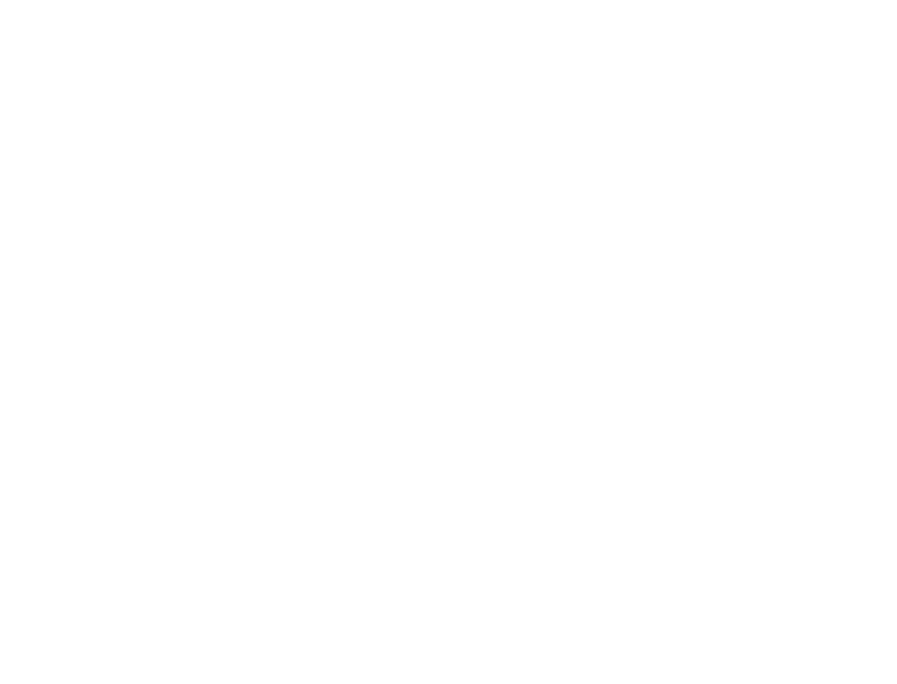
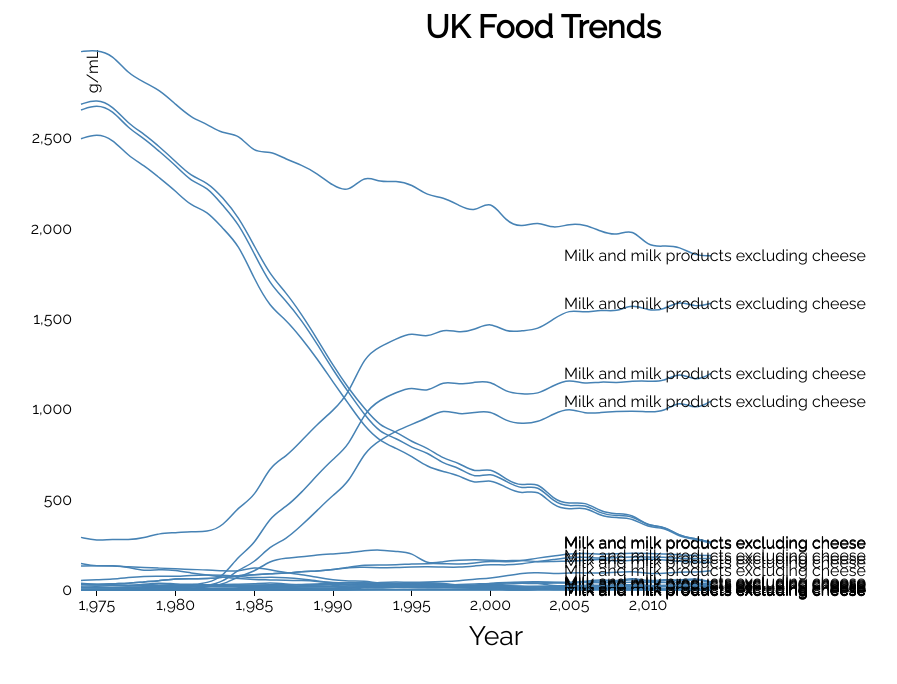
Before and after one commit to f430FERRARI/UKFoodTrends, a plain HTML site: page index.html in a window 1280 px wide. Shown: the whole page, without its empty margins (97-994 px from the left). Drawn offline with nearby package versions, Linux system fonts and the light colour scheme.

Commit message:
Got line graph working.

```diff
--- a/index.html
+++ b/index.html
@@ -11,18 +11,173 @@
         font-family: 'Raleway', sans-serif;
       }
 
+      .header {
+        display:flex;
+        align-items: center;
+        justify-content: center;
+        margin-top: 5px;
+        margin-bottom: 5px;
+        margin-left: 5px;
+        margin-right: 5px;
+      }
+
+      h1 {
+        font-weight: bold;
+      }
+
+      svg {
+        padding-left: 20px;
+        padding-right: 20px;
+      }
+
+      .axis path, .axis line {
+        fill: none;
+        stroke: #000;
+        shape-rendering: crispEdges;
+      }
+
+      .x.axis path {
+        display: none;
+      }
+
+      .axis text {
+        font-size: 12pt;
+      }
+
+      .axis .label {
+        font-size: 20pt;
+      }
+
+      .y.axis path, .y.axis line {
+        stroke: none;
+      }
+
+      .line {
+        fill: none;
+        stroke: steelblue;
+        stroke-width: 1.5px;
+      }
+
     </style>
   </head>
   <body>
     <script>
+      // The food group
+      var foodGroup = "Milk and milk products excluding cheese";
+
+      // Chart Settings
+      var totalWidth = 1000;
+      var totalHeight = 600;
+      var margin = { left: 150, top: 0, right: 20, bottom: 60 };
+      var innerWidth  = totalWidth  - margin.left - margin.right;
+      var innerHeight = totalHeight - margin.top  - margin.bottom;
+
+      // Axis settings
+      var xAxisLabelText = "Year";
+      var xAxisLabelOffset = 55;
+
+      // Create main div
+      var main = d3.select("body").append("div");
+
+      // Create page headers
+      var title = main.append("h1")
+        .text("UK Food Trends")
+        .attr("class", "header");
+
+      // Create chart frame
+      var svg = main.append("svg")
+        .attr("width",  totalWidth)
+        .attr("height", totalHeight);
+      var g = svg.append("g")
+        .attr("transform", "translate(" + margin.left + "," + margin.top + ")");
+
+      // Configure x and y range
+      var xScale = d3.scale.linear().range([0, innerWidth - 200]);
+      var yScale = d3.scale.linear().range([innerHeight, 0 ]);
+
+      // Configure zScale
+      var color = d3.scale.category10();
+
+      // Configure axis groups
+      var xAxisG = g.append("g")
+        .attr("class", "x axis")
+        .attr("transform", "translate(0," + innerHeight + ")")
+      var xAxisLabel = xAxisG.append("text")
+        .style("text-anchor", "middle")
+        .attr("x", innerWidth / 2)
+        .attr("y", xAxisLabelOffset)
+        .attr("class", "label")
+        .text(xAxisLabelText);
+      var yAxisG = g.append("g")
+        .attr("class", "y axis");
+      var yAxisLabel = yAxisG.append("text")
+        .attr("transform", "rotate(-90)")
+        .attr("y", 6)
+        .attr("dy", ".71em")
+        .style("text-anchor", "end")
+        .text("g/mL");
+
+      // Configure the x and y axis
+      var xAxis = d3.svg.axis()
+        .scale(xScale)
+        .orient("bottom")
+      var yAxis = d3.svg.axis()
+        .scale(yScale)
+        .orient("left")
+
+      // Configure line settings
+      var line = d3.svg.line()
+        .interpolate("basis")
+        .x(function(d) { return xScale(d.year); }) // ???
+        .y(function(d) { return yScale(d.quantity); }); // ???
 
       // Render and create the chart
       function render(data){
+        // Read and format the data
+        var filteredData = filterForDescription1(data);
+        var foodData = mapObjects(filteredData);
+
+        //color.domain(d3.keys(data[0]).filter(function(key) { return key !== "year"; }));
+
+        // Set the x and y domains
+        xScale.domain([1974, 2014]);
+        yScale.domain([
+          d3.min(foodData, function(c) { return d3.min(c.values, function(v) { return v.quantity; }); }),
+          d3.max(foodData, function(c) { return d3.max(c.values, function(v) { return v.quantity; }); })
+        ]);
+
+        console.log(foodData);
+
+        // Create the x and y axis
+        xAxisG.call(xAxis);
+        yAxisG.call(yAxis);
+
+        // Read and enter the data
+        var food = svg.selectAll(".food")
+          .data(foodData)
+          .enter().append("g")
+          .attr("class", "food");
+
+        // Create the lines
+        food.append("path")
+          .attr("class", "line")
+          .attr("d", function(d) { return line(d.values); })
+          .attr("transform", "translate(" + margin.left + "," + 0 + ")")
+
+          //.style("stroke", function(d) { return color(d.name); });
+
+        // Create the line labels
+        food.append("text")
+          .datum(function(d) { return {name: d.name, value: d.values[d.values.length - 1]}; })
+          .attr("transform", function(d) { return "translate(" + xScale(d.value.year) + "," + yScale(d.value.quantity) + ")"; })
+          .attr("x", 3)
+          .attr("dy", ".35em")
+          .text(function(d) { return d.name; });
       }
 
       function filterForDescription1(data) {
         var filteredData = data.filter(function(row) {
-          return !(row["desc2"])
+          return row["desc1"] == foodGroup;
         });
 
         return filteredData;
@@ -31,7 +186,7 @@
       function mapObjects(data) {
         var interpretedData = data.map(function(d){
           return {
-            key: d.desc1,
+            name: d.desc1,
             values: getValues(d)
           };
         });
@@ -39,9 +194,12 @@
       }
 
       function getValues(row) {
-        var values = new Object();
+        var values = new Array();
         for (i=1974; i<=2014; i++) {
-          values[String(i)] = +row[String(i)];
+          var value = new Object();
+          value.year = i;
+          value.quantity = +row[String(i)];
+          values.push(value);
         }
 
         return values;
@@ -53,9 +211,10 @@
         // console.log(data[0]);
         // console.log(data[0]["1974"]);
 
-        var filteredData = filterForDescription1(data);
-        var interpretedData = mapObjects(filteredData);
-        console.log(interpretedData);
+        // var filteredData = filterForDescription1(data);
+        // var interpretedData = mapObjects(filteredData);
+        // console.log(interpretedData);
+        render(data);
       });
 
     </script>
```
